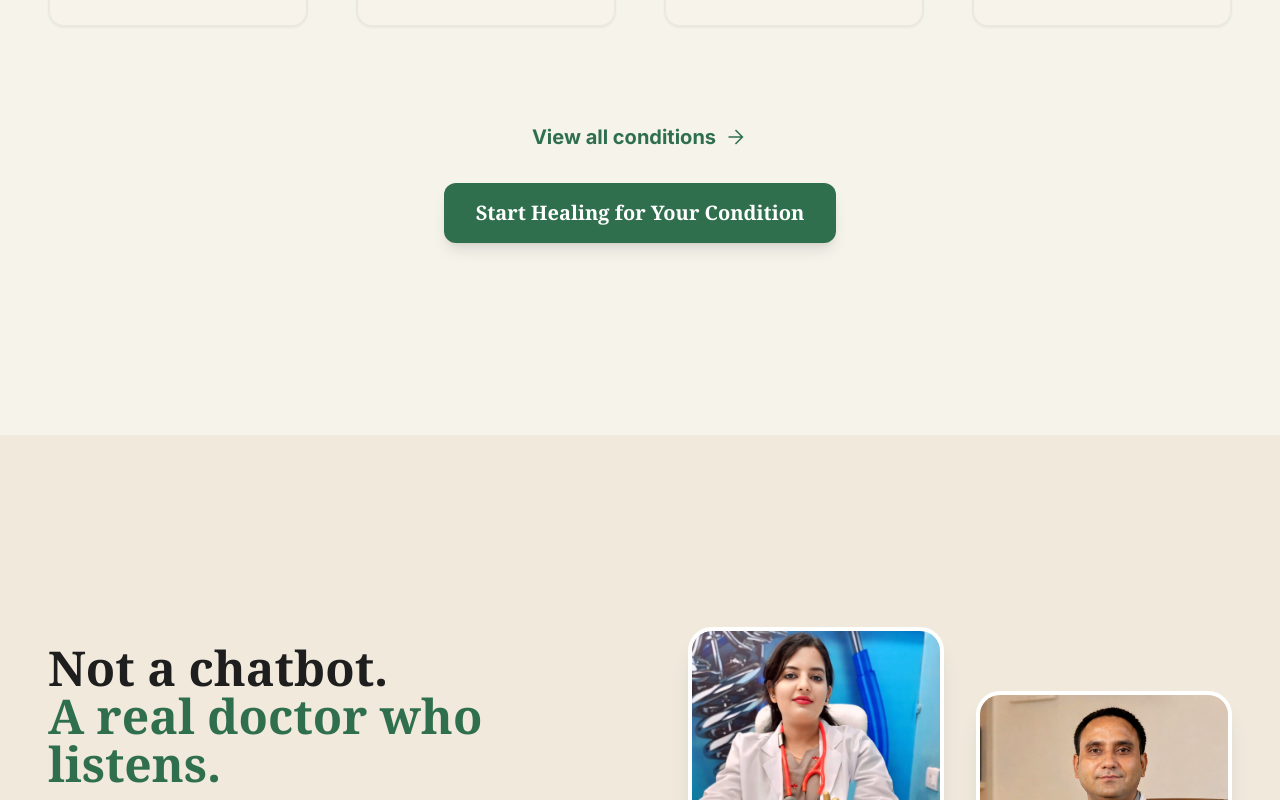
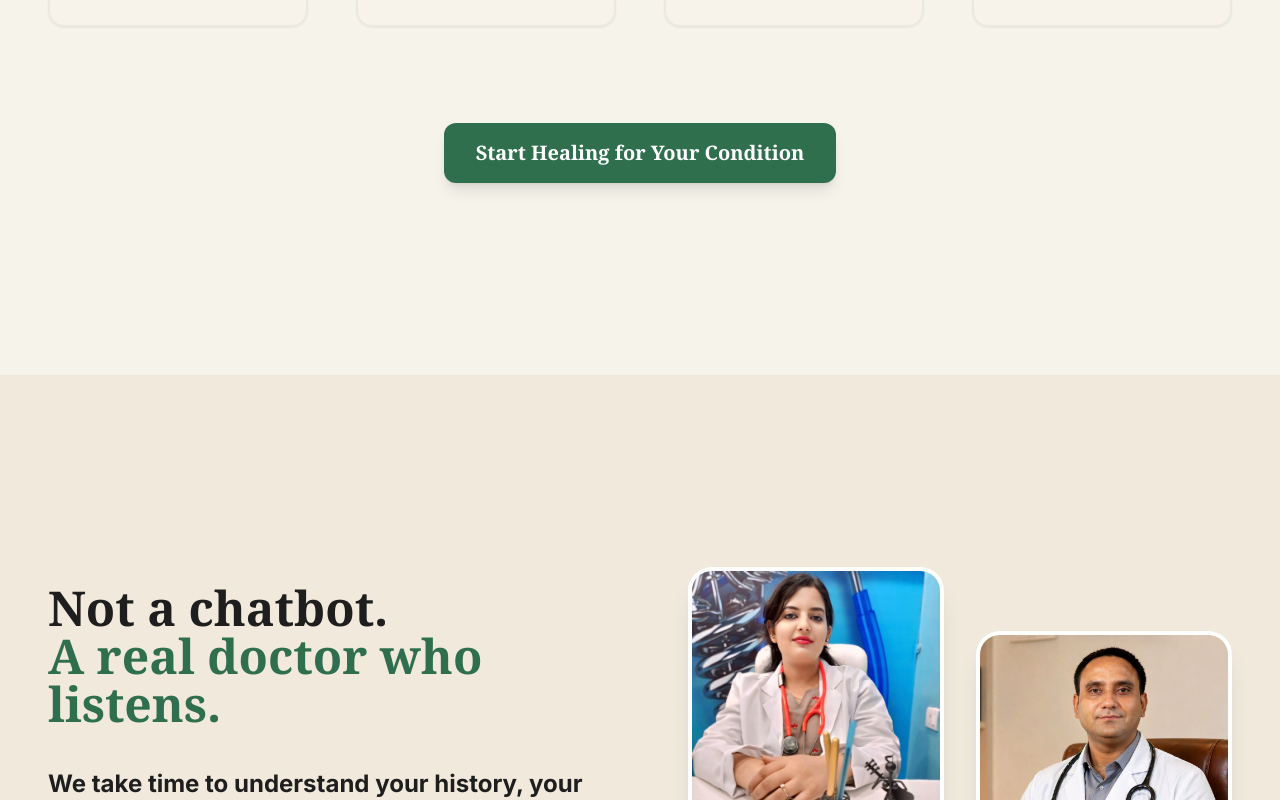
Before and after one commit to SharmaAryan7/ayurcare360, a React (Vite) app in the folder frontend/: page / in a window 1280 px wide. Shown: the part 8180-8980 px from the top of the page. Built offline with nearby package versions, Linux system fonts and the light colour scheme; no server answers.

Commit message:
Some Changes in Landing page

```diff
--- a/frontend/src/components/patient/layout/PatientSidebar.jsx
+++ b/frontend/src/components/patient/layout/PatientSidebar.jsx
@@ -20,7 +20,7 @@ const PatientSidebar = ({ isOpen, setIsOpen }) => {
         localStorage.removeItem('token');
         localStorage.removeItem('role');
         localStorage.removeItem('user');
-        navigate('/LandingPage', { replace: true });
+        navigate('/LandingPage');
     };
 
     const navItems = [
--- a/frontend/src/pages/website/LandingPage.jsx
+++ b/frontend/src/pages/website/LandingPage.jsx
@@ -488,9 +488,9 @@ const LandingPage = ({ isLoggedIn: propIsLoggedIn, userRole: propUserRole, onLog
           </div>
           <ScrollReveal>
             <div className="flex flex-col items-center gap-8">
-              <Link to="/about" className="inline-flex items-center gap-2 text-[#2F6F4E] font-bold text-lg md:text-xl hover:underline underline-offset-4">
+              {/* <Link to="/about" className="inline-flex items-center gap-2 text-[#2F6F4E] font-bold text-lg md:text-xl hover:underline underline-offset-4">
                 View all conditions <span className="material-symbols-outlined">arrow_forward</span>
-              </Link>
+              </Link> */}
               <button onClick={handleHeroAction} className="bg-[#2F6F4E] text-white px-8 py-4 rounded-xl font-['Noto_Serif'] font-bold text-xl shadow-lg hover:scale-105 transition-transform">
                 {fromStickyLogo ? 'Go to Dashboard' : (isLoggedIn ? 'Go to Dashboard' : 'Start Healing for Your Condition')}
               </button>
@@ -674,7 +674,7 @@ const LandingPage = ({ isLoggedIn: propIsLoggedIn, userRole: propUserRole, onLog
           {/* Navigation Links */}
           <nav className="flex flex-wrap justify-center gap-x-6 md:gap-x-12 gap-y-4 mb-8">
             <Link to="/blogs" className="text-[#376645] font-['Inter'] text-sm md:text-base font-medium hover:opacity-70 transition-opacity">The Herbarium</Link>
-            <Link to="/about" className="text-[#376645] font-['Inter'] text-sm md:text-base font-medium hover:opacity-70 transition-opacity">Dosha Quiz</Link>
+            {/* <Link to="/about" className="text-[#376645] font-['Inter'] text-sm md:text-base font-medium hover:opacity-70 transition-opacity">Dosha Quiz</Link> */}
             <Link to="/privacy" className="text-[#376645] font-['Inter'] text-sm md:text-base font-medium hover:opacity-70 transition-opacity">Privacy Policy</Link>
             <Link to="/login" className="text-[#376645] font-['Inter'] text-sm md:text-base font-medium hover:opacity-70 transition-opacity">Practitioner Login</Link>
           </nav>
```
